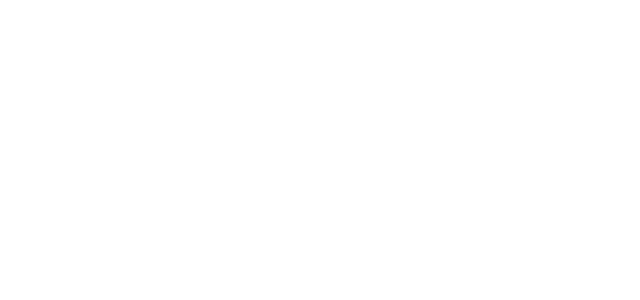
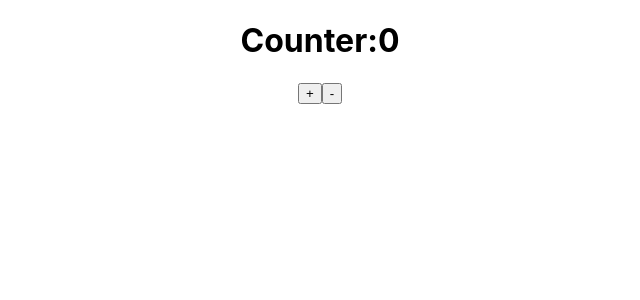
Before and after one commit to gauravrathod802/React1, a React (Create React App) app in the folder my-first-app/: page /use-state in a window 1280 px wide. Before the commit this address had no page. Shown: the top 300 px of the page, without its empty margins (320-960 px from the left). Built offline with nearby package versions, Linux system fonts and the light colour scheme.

Commit message:
UseState Hook

```diff
--- a/my-first-app/src/App.jsx
+++ b/my-first-app/src/App.jsx
@@ -1,22 +1,24 @@
 // import logo from './logo.svg';
-// import { useState } from 'react';
 import './App.css';
 import {Routes,Route} from 'react-router-dom';
-
-import Home from './Components/Home.jsx'
-import Login from './Components/Login'
-import Register from './Components/Register'
+import Home from './Components/Home.jsx';
+import Login from './Components/Login';
+import Register from './Components/Register';
+import UseState from './Components/27-10-Hooks/UseState';
 
 function App() {
     return(
+
         <div className='App'>
             <Routes>
                 <Route path='/' element={<Home/>}/>
                 <Route path='/login' element={<Login/>}/>
                 <Route path='/register' element={<Register/>}/>
+                <Route path='/use-state' element={<UseState />}/>
             </Routes>
 
         </div>
+
     );
 }
 
--- /dev/null
+++ b/my-first-app/src/Components/27-10-Hooks/UseState.jsx
@@ -0,0 +1,23 @@
+import { useState } from "react";
+
+function UseState(){
+    const [count, setCounter]=useState(0)
+    console.log(count, "counter")
+
+    function Increment(){
+        setCounter((preValue)=>preValue+1)
+    }
+    function Decrement(){
+        setCounter((preValue)=>preValue-1);
+    }
+
+    return(
+        <div>
+            <h1>Counter:{count}</h1>
+            <button onClick={Increment}>+</button>
+            <button onClick={Decrement}>-</button>
+        </div>
+    )
+
+}
+export default UseState;
--- a/my-first-app/src/Components/Register.jsx
+++ b/my-first-app/src/Components/Register.jsx
@@ -1,5 +1,5 @@
+import{useNavigate} from 'react-router-dom'
 
-import{useNavigate} from 'react-router-dom'
 function Register(){
     const router=useNavigate();
 
@@ -9,7 +9,8 @@
     return(
         <div>
         <h1>Register</h1>
-        <button onClick={gotoLogin}>Login?</button>
+        <p>If you already have an account click login</p>
+        <button onClick={gotoLogin}>Login</button>
         </div>
     )
 }
--- a/package.json
+++ /dev/null
@@ -1,5 +0,0 @@
-{
-  "dependencies": {
-    "react-router-dom": "^6.18.0"
-  }
-}
```
Also changed, not shown: 1 other file (tests, documents, lock files or other folders).
